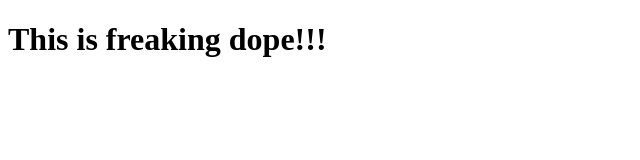
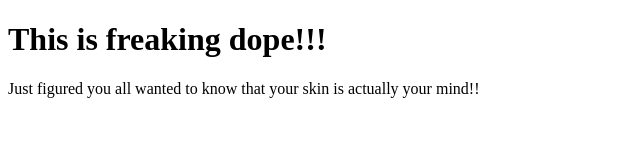
Before and after one commit to owenutley/hosting_code_along, a website: page index.html in a window 1280 px wide. Shown: the whole page, without its empty margins (0-640 px from the left). Drawn offline with Linux system fonts and the light colour scheme.

Commit message:
second practice change

```diff
--- a/index.html
+++ b/index.html
@@ -8,5 +8,6 @@
 </head>
 <body>
   <h1>This is freaking dope!!!</h1>
+  <p>Just figured you all wanted to know that your skin is actually your mind!!</p>
 </body>
 </html>
```
